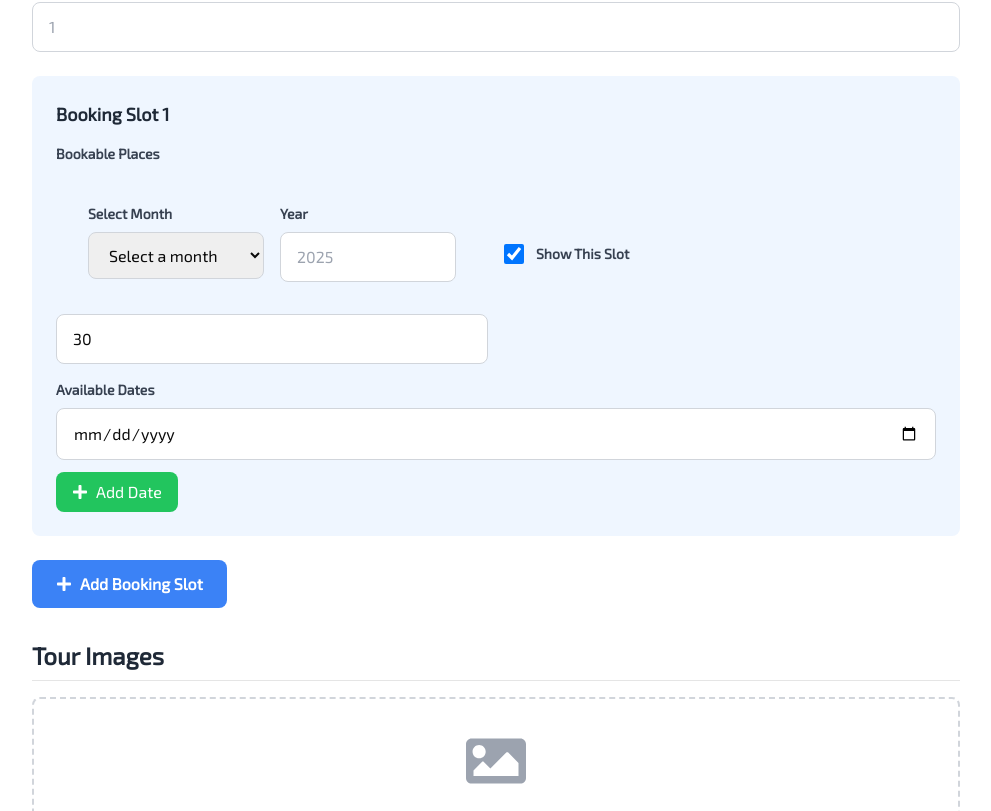
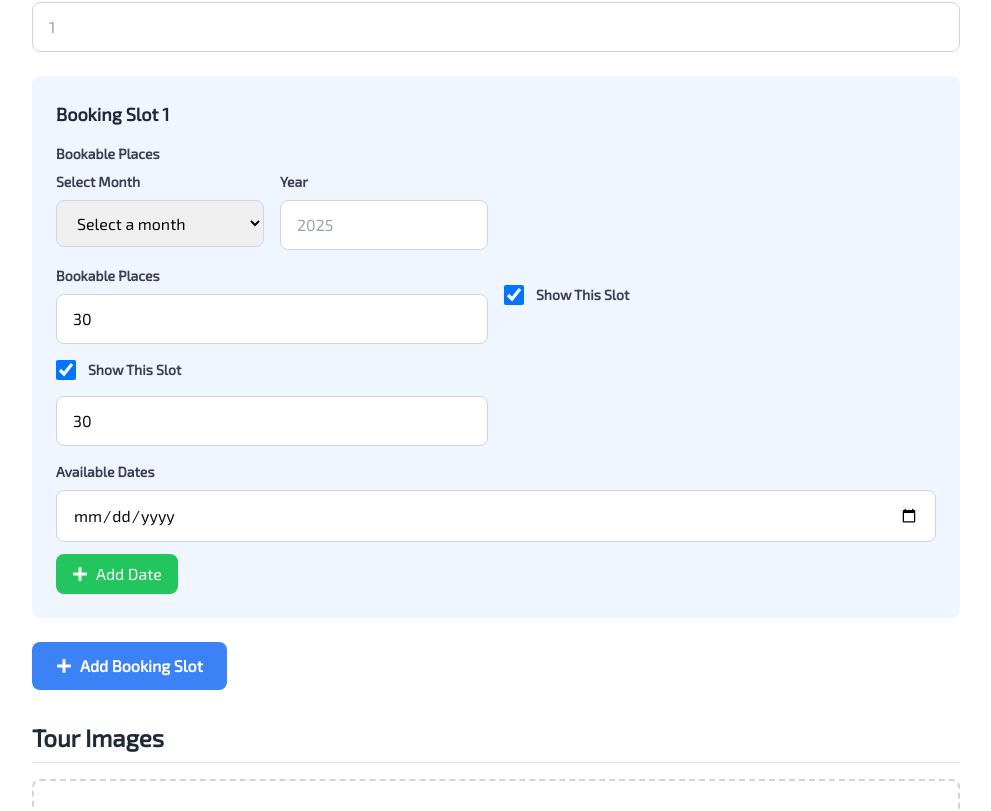
Before and after one commit to adam-ellis-programmer/Supabase-Next-Js-Travel-TS, a Next.js app: page /admin/add-tour in a window 1280 px wide. Shown: the part 3939-4750 px from the top of the page, without its empty margins (144-1135 px from the left). Built offline with nearby package versions, Linux system fonts and the light colour scheme; no server answers.

Commit message:
add tour (booking lot month and year dates)

```diff
--- a/app/admin/add-tour/page.tsx
+++ b/app/admin/add-tour/page.tsx
@@ -62,7 +62,7 @@ const AdminAddTour = () => {
 
   // NEW: Booking Slots Structure
   const [bookingSlots, setBookingSlots] = useState([
-    { dates: [''], bookablePlaces: 30, show: true },
+    { dates: [''], bookablePlaces: 30, show: true, month: '', year: '' },
   ])
   const [bookablePax, setBookablePax] = useState('')
 
@@ -70,8 +70,20 @@ const AdminAddTour = () => {
   const addBookingSlot = () => {
     setBookingSlots([
       ...bookingSlots,
-      { dates: [''], bookablePlaces: 30, show: true },
+      { dates: [''], bookablePlaces: 30, show: true, month: '', year: '' },
     ])
+  }
+
+  const updateSlotMonth = (slotIndex: number, value: string) => {
+    const updated = [...bookingSlots]
+    updated[slotIndex].month = value
+    setBookingSlots(updated)
+  }
+
+  const updateSlotYear = (slotIndex: number, value: string) => {
+    const updated = [...bookingSlots]
+    updated[slotIndex].year = value
+    setBookingSlots(updated)
   }
 
   const removeBookingSlot = (slotIndex: number) => {
@@ -195,62 +207,12 @@ const AdminAddTour = () => {
         dates: slot.dates.filter((date) => date.trim() !== ''),
         bookablePlaces: slot.bookablePlaces,
         show: slot.show,
+        month: slot.month,
+        year: slot.year,
       })),
       bookablePax: parseInt(bookablePax),
     }
     console.log('Tour Data:', tourData)
-  }
-  function MonthSelectBox() {
-    return (
-      <div className='p-8 max-w-md mx-auto'>
-        <div className='grid grid-cols-2 gap-4'>
-          <div>
-            <label
-              htmlFor='month'
-              className='block text-sm font-semibold text-gray-700 mb-2'
-            >
-              Select Month
-            </label>
-            <select
-              name='month'
-              id='month'
-              className='w-full px-4 py-3 border border-gray-300 rounded-lg focus:outline-none focus:ring-2 focus:ring-blue-500'
-            >
-              <option value=''>Select a month</option>
-              <option value='January'>January</option>
-              <option value='February'>February</option>
-              <option value='March'>March</option>
-              <option value='April'>April</option>
-              <option value='May'>May</option>
-              <option value='June'>June</option>
-              <option value='July'>July</option>
-              <option value='August'>August</option>
-              <option value='September'>September</option>
-              <option value='October'>October</option>
-              <option value='November'>November</option>
-              <option value='December'>December</option>
-            </select>
-          </div>
-
-          <div>
-            <label
-              htmlFor='year'
-              className='block text-sm font-semibold text-gray-700 mb-2'
-            >
-              Year
-            </label>
-            <input
-              type='text'
-              name='year'
-              id='year'
-              placeholder='2025'
-              maxLength={4}
-              className='w-full px-4 py-3 border border-gray-300 rounded-lg focus:outline-none focus:ring-2 focus:ring-blue-500'
-            />
-          </div>
-        </div>
-      </div>
-    )
   }
 
   return (
@@ -926,7 +888,90 @@ const AdminAddTour = () => {
                         {/* ============================= */}
                         {/* ----  MONTH SELECTOR */}
                         {/* ============================= */}
-                        {MonthSelectBox()}
+                        <div className='space-y-4 mb-4'>
+                          {/* Month and Year Selection */}
+                          <div className='grid grid-cols-2 gap-4'>
+                            <div>
+                              <label className='block text-sm font-semibold text-gray-700 mb-2'>
+                                Select Month
+                              </label>
+                              <select
+                                value={slot.month}
+                                onChange={(e) =>
+                                  updateSlotMonth(slotIndex, e.target.value)
+                                }
+                                className='w-full px-4 py-3 border border-gray-300 rounded-lg focus:outline-none focus:ring-2 focus:ring-blue-500'
+                              >
+                                <option value=''>Select a month</option>
+                                <option value='January'>January</option>
+                                <option value='February'>February</option>
+                                <option value='March'>March</option>
+                                <option value='April'>April</option>
+                                <option value='May'>May</option>
+                                <option value='June'>June</option>
+                                <option value='July'>July</option>
+                                <option value='August'>August</option>
+                                <option value='September'>September</option>
+                                <option value='October'>October</option>
+                                <option value='November'>November</option>
+                                <option value='December'>December</option>
+                              </select>
+                            </div>
+
+                            <div>
+                              <label className='block text-sm font-semibold text-gray-700 mb-2'>
+                                Year
+                              </label>
+                              <input
+                                type='text'
+                                value={slot.year}
+                                onChange={(e) =>
+                                  updateSlotYear(slotIndex, e.target.value)
+                                }
+                                placeholder='2025'
+                                maxLength={4}
+                                className='w-full px-4 py-3 border border-gray-300 rounded-lg focus:outline-none focus:ring-2 focus:ring-blue-500'
+                              />
+                            </div>
+                          </div>
+
+                          {/* Bookable Places */}
+                          <div>
+                            <label className='block text-sm font-semibold text-gray-700 mb-2'>
+                              Bookable Places
+                            </label>
+                            <input
+                              type='number'
+                              value={slot.bookablePlaces}
+                              onChange={(e) =>
+                                updateBookablePlaces(
+                                  slotIndex,
+                                  parseInt(e.target.value) || 0
+                                )
+                              }
+                              placeholder='30'
+                              className='w-full px-4 py-3 border border-gray-300 rounded-lg focus:outline-none focus:ring-2 focus:ring-blue-500'
+                            />
+                          </div>
+                        </div>
+
+                        <div className='flex items-center mb-4'>
+                          <div className='flex items-center gap-3'>
+                            <input
+                              type='checkbox'
+                              id={`show-${slotIndex}`}
+                              checked={slot.show}
+                              onChange={() => toggleSlotShow(slotIndex)}
+                              className='w-5 h-5'
+                            />
+                            <label
+                              htmlFor={`show-${slotIndex}`}
+                              className='text-sm font-semibold text-gray-700'
+                            >
+                              Show This Slot
+                            </label>
+                          </div>
+                        </div>
 
                         <input
                           type='number'
```
